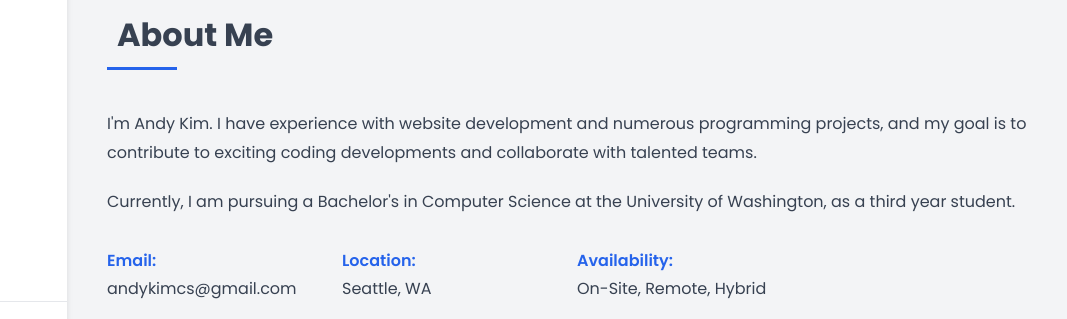
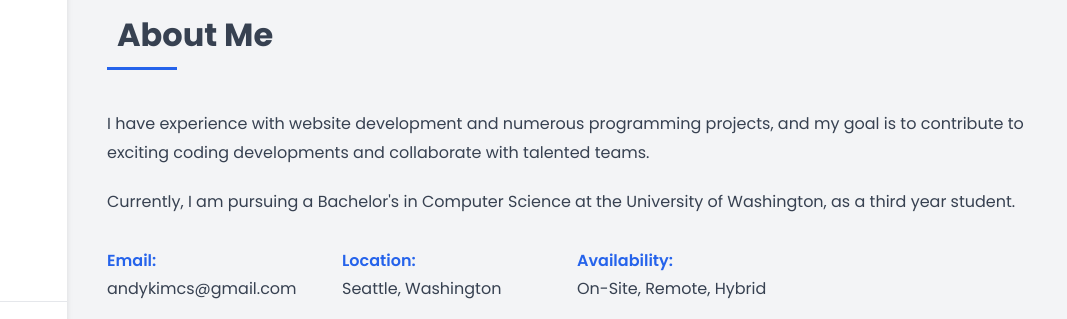
Before and after one commit to akim-cs/akim-cs.github.io, a plain HTML site: page index.html in a window 1280 px wide. Shown: the part 91-410 px from the top of the page, 213-1280 px from the left. Drawn offline with Linux system fonts and the light colour scheme.

Commit message:
Update index.html
bio update

```diff
--- a/index.html
+++ b/index.html
@@ -35,7 +35,7 @@
             <section id="about" class="section">
                 <h2 class="section-title"><span>About Me</span></h2>
                 <div class="about-content">
-                    <p>I'm Andy Kim. I have experience with website development and numerous programming projects, and my goal is to contribute to exciting coding developments and collaborate with talented teams.</p>
+                    <p>I have experience with website development and numerous programming projects, and my goal is to contribute to exciting coding developments and collaborate with talented teams.</p>
 
                     <p>Currently, I am pursuing a Bachelor's in Computer Science at the University of Washington, as a third year student. </p>
 
@@ -46,7 +46,7 @@
                         </div>
                         <div class="info-item">
                             <span class="info-label">Location:</span>
-                            <span class="info-value">Seattle, WA</span>
+                            <span class="info-value">Seattle, Washington</span>
                         </div>
                         <div class="info-item">
                             <span class="info-label">Availability:</span>
```
